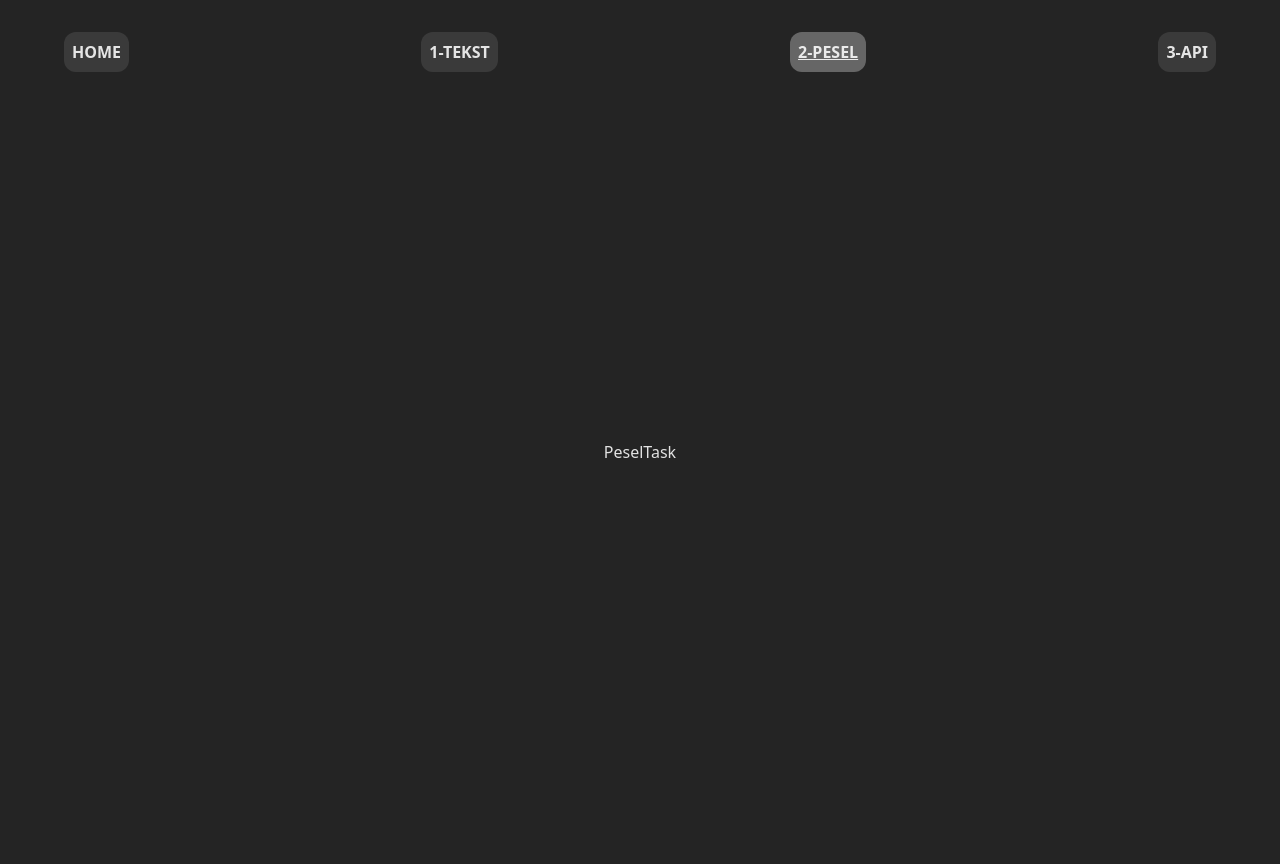
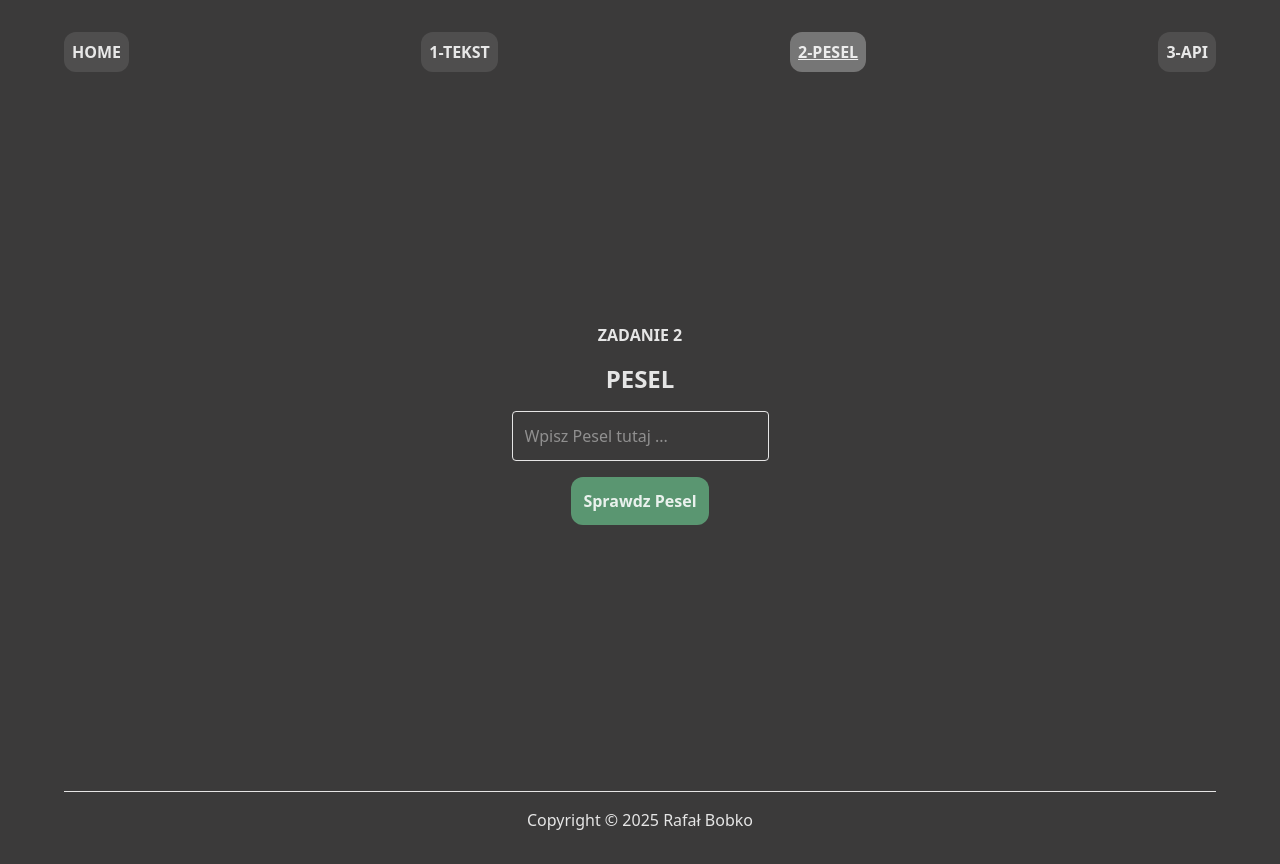
Before and after one commit to sabaudianin/Tablica-Validacja-Api, a React (Vite) app: page /pesel in a window 1280 px wide. Built offline with nearby package versions, Linux system fonts and the light colour scheme.

Commit message:
craeate pesel component

```diff
--- a/src/RootLayout.tsx
+++ b/src/RootLayout.tsx
@@ -38,6 +38,10 @@ export default function RootLayout() {
       <main className="flex-1 flex items-center justify-center w-full">
         <Outlet />
       </main>
+      <footer className="w-full">
+        <hr className="p-2" />
+        Copyright &copy; {new Date().getFullYear()} Rafał Bobko
+      </footer>
     </div>
   );
 }
--- a/src/index.css
+++ b/src/index.css
@@ -11,7 +11,7 @@
 
   color-scheme: light dark;
   color: rgba(255, 255, 255, 0.87);
-  background-color: #242424;
+  background-color: #3b3a3a;
 
   font-synthesis: none;
   text-rendering: optimizeLegibility;
--- a/src/pages/peselTask/PeselTask.tsx
+++ b/src/pages/peselTask/PeselTask.tsx
@@ -1,5 +1,68 @@
-import React from "react";
+import React, { useState } from "react";
+
+type PeselType =
+  | { valid: false; error: string }
+  | {
+      valid: true;
+      raw: string;
+      birthDate: Date;
+      birthDateIso: string;
+      sex: "M" | "F";
+    };
 
 export const PeselTask = () => {
-  return <div>PeselTask</div>;
+  const [pesel, setPesel] = useState("");
+  const [result, setResult] = useState<{
+    valid: boolean;
+    error?: string;
+    birth?: string;
+    sex?: string;
+  } | null>(null);
+
+  const validatePesel = (pesel: string) => {
+    return pesel;
+  };
+  const handleCheck = () => {
+    const res = validatePesel(pesel);
+    if (res.valid) {
+      setResult({ valid: true, birth: res.birthDateIso, sex: res.sex });
+    } else {
+      setResult({ valid: false, error: res.error });
+    }
+  };
+  return (
+    <div className="w-full flex flex-col items-center justify-center">
+      <h2 className="font-bold">ZADANIE 2</h2>
+      <label className="font-bold m-4 text-2xl">PESEL</label>
+
+      <input
+        value={pesel}
+        placeholder="Wpisz Pesel tutaj ..."
+        onChange={(e) =>
+          setPesel(e.target.value.replace(/\D/g, "").slice(0, 11))
+        }
+        className="border rounded p-3"
+      />
+      <button
+        onClick={handleCheck}
+        className="bg-green-300/50 p-3 rounded-xl m-4 font-semibold"
+      >
+        Sprawdz Pesel
+      </button>
+
+      {result && (
+        <div>
+          {result.valid ? (
+            <div>
+              <p>PESEL PRAWIDŁOWY</p>
+              <p>DATA URODZENIA {result.birth}</p>
+              <p>PŁEĆ {result.sex}</p>
+            </div>
+          ) : (
+            <p>BŁĄD {result.error}</p>
+          )}
+        </div>
+      )}
+    </div>
+  );
 };
--- a/src/pages/tekstTask/TekstTask.tsx
+++ b/src/pages/tekstTask/TekstTask.tsx
@@ -15,7 +15,7 @@ export const TekstTask = () => {
 
     const first = word[0];
     const last = word[word.length - 1];
-    const inside = word.slice(1, -1).split("");
+    const inside = [...word.slice(1, -1)];
 
     for (let i = inside.length - 1; i > 0; i--) {
       const j = Math.floor(Math.random() * (i + 1));
@@ -33,22 +33,22 @@ export const TekstTask = () => {
 
   return (
     <div className="w-full text-center">
-      <h2>ZADANIE 1</h2>
+      <h2 className="font-bold">ZADANIE 1</h2>
       <h3 className="p-4">
-        Wpisz tekst i zmien kolejność liter, tekst pojawi się pod spodem.
+        Wpisz tekst i wciśnij przycisk aby zmienić kolejność liter,
+        przekształcony tekst pojawi się pod spodem.
       </h3>
       <div className="flex flex-col gap-2 items-center">
         <textarea
           value={promptText}
           placeholder="Tu wpisz text..."
           rows={5}
-          cols={20}
           onChange={(e) => setpromptText(e.target.value)}
           className="border w-full rounded p-1 text-center"
         ></textarea>
         <button
           onClick={handleMix}
-          className="rounded m-2 p-2 bg-white/50 w-1/2 text-center"
+          className="rounded m-2 p-2 bg-green-300/50 w-1/4 text-center font-semibold"
         >
           Mixuj
         </button>
```
